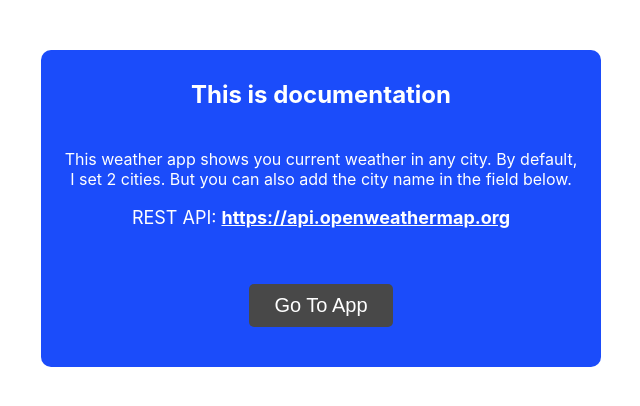
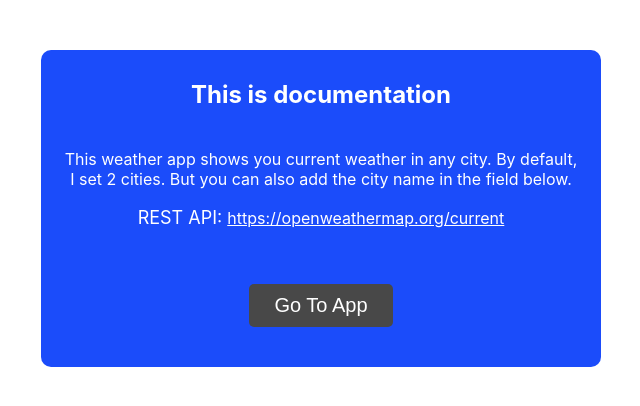
Before and after one commit to OlegStrokan/weather-app, a React (Create React App) app: page / in a window 1280 px wide. Shown: the top 406 px of the page, without its empty margins (319-959 px from the left). Built offline with nearby package versions, Linux system fonts and the light colour scheme.

Commit message:
Weather app 3.2. UI correction

```diff
--- a/src/App.module.css
+++ b/src/App.module.css
@@ -41,7 +41,7 @@ hr{
     border: none
 }
 .app{
-    min-width: 500px;
+    min-width: 300px;
     max-width: 600px;
     margin: 0 auto;
     text-align: center;
@@ -56,7 +56,7 @@ hr{
 }
 a{
     color: white;
-    font-weight: bold;
+    font-size: 16px;
 }
 
 .back{
--- a/src/components/Documentation/Documentation.js
+++ b/src/components/Documentation/Documentation.js
@@ -8,7 +8,7 @@ const Documentation = (props) => {
         <h2>This is documentation</h2>
             <div className={s.mainText}>
                 This weather app shows you current weather in any city. By default, I set 2 cities.
-            But you can also add the city name in the field below. <p>REST API: <a href="https://api.openweathermap.org">https://api.openweathermap.org</a></p>
+            But you can also add the city name in the field below. <p>REST API: <a href="https://openweathermap.org/current">https://openweathermap.org/current</a></p>
             </div>
      <NavLink to={'/main'}><button className={s.button}>Go To App</button></NavLink>
         </div>
--- a/src/components/WeatherDisplay/WeatherDisplay.js
+++ b/src/components/WeatherDisplay/WeatherDisplay.js
@@ -39,10 +39,10 @@ let WeatherDisplay = (props) => {
         <h1>My Weather App</h1>
         <div className={s.back}><NavLink to={'./'}>Back</NavLink></div>
     <div className={s.wrapper}>
-        <h1>
-          {weather.main} in {weatherData.name}
+        <h2>
+          {weather.description} в {weatherData.name}
           <img src={iconUrl} alt={weather.description} />
-        </h1>
+        </h2>
         <p>Текущая: {weatherData.main.temp}°С</p>  <hr/>
         <p>Чувствуется как: {weatherData.main.feels_like}°С</p>  <hr/>
         <p>Максимальная: {weatherData.main.temp_max}°С</p>  <hr/>
```
Also changed, not shown: 1 other file (tests, documents, lock files or other folders).
